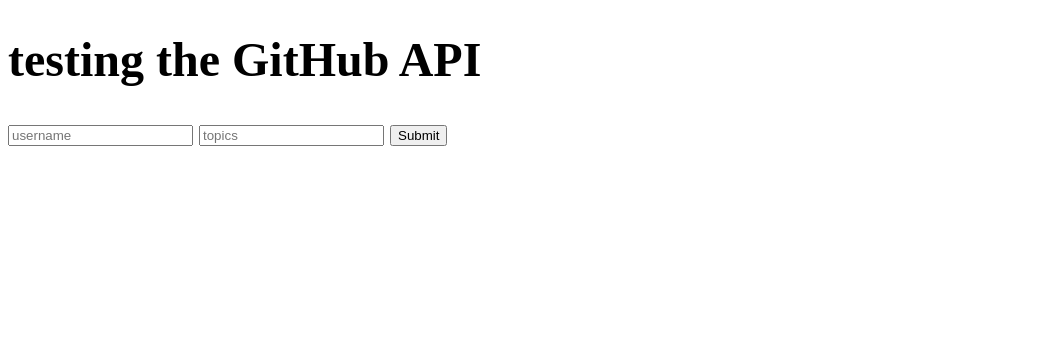
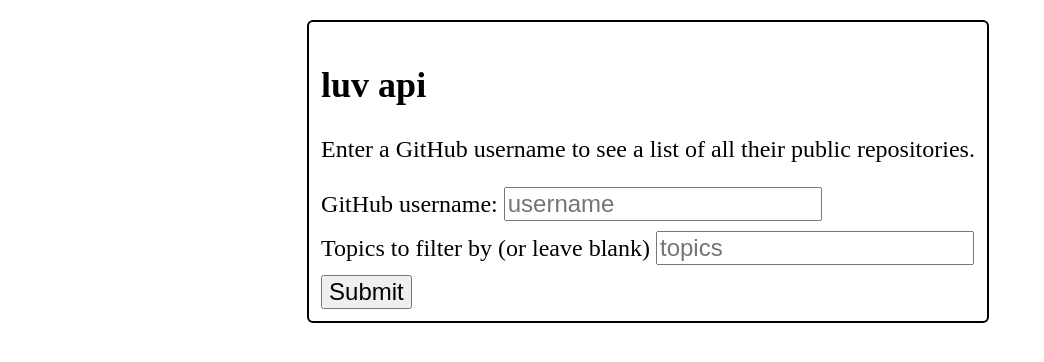
Before and after one commit to klalicki/sketch-github-api, a plain HTML site: page index.html in a window 1280 px wide. Shown: the whole page, without its empty margins (0-1044 px from the left). Drawn offline with Linux system fonts and the light colour scheme.

Commit message:
continuing to refine UI

```diff
--- a/index.html
+++ b/index.html
@@ -1,5 +1,6 @@
 <!DOCTYPE html>
 <html lang="en">
+
 <head>
   <meta charset="UTF-8" />
   <meta http-equiv="X-UA-Compatible" content="IE=edge" />
@@ -7,17 +8,33 @@
   <title>GitHub API test</title>
   <link rel="stylesheet" href="styles.css">
 </head>
+
 <body>
-    <h1>testing the GitHub API</h1>
-    <section class="inputs">
+  <main>
+    <section class="first-section">
+ <h1>luv api</h1>
+ <p>Enter a GitHub username to see a list of all their public repositories.</p>
+    <form onsubmit="" class="inputs">
+      <div>
+        <label for="username">GitHub username:</label>
         <input type="text" id="username" placeholder="username" />
+      </div>
+      <div>
+        <label for="topics">Topics to filter by (or leave blank)</label>
         <input type="text" id="topics" placeholder="topics" />
+      </div>
+
+
       <button id="submit">Submit</button>
+    </form>
     </section>
+
     <section class="sketch-list"></section>
 </body>
 
 </scripts>
 <script type="module" src="scripts.js">
 </script>
+</main>
+
 </html>
--- a/scripts.js
+++ b/scripts.js
@@ -8,8 +8,7 @@
   const repoList = octokit
     .request(`GET /users/${username}/repos`)
     .then((response) => {
-      console.log(response.data);
-      // filter by repos that include topic 'sketches'
+      // filter by repos that include the topic that was passed in as a parameter
       const targetRepos = response.data.filter((repo) => {
         if (!topicFilter) {
           return true;
@@ -36,24 +35,29 @@
         const description = document.createElement("p");
         description.innerText = repo.description;
         const repoLink = document.createElement("a");
+        const linkContainer = document.createElement("div");
         repoLink.innerText = "View Repo";
         repoLink.href = repo.html_url;
-        const sketchLink = document.createElement("a");
-        sketchLink.innerText = "View Sketch";
-        sketchLink.href = repo.homepage;
+        linkContainer.appendChild(repoLink);
+        if (repo.homepage) {
+          const sketchLink = document.createElement("a");
+          sketchLink.innerText = "View Sketch";
+          sketchLink.href = repo.homepage;
+          linkContainer.appendChild(sketchLink);
+        }
+
         newElem.appendChild(header);
         newElem.appendChild(description);
-        newElem.appendChild(repoLink);
-        if (repo.homepage) {
-          newElem.appendChild(sketchLink);
-        }
+        newElem.appendChild(linkContainer);
+
         sketchListElem.appendChild(newElem);
       });
     });
 };
 // getRepos("klalicki");
 
-const handleFormSubmit = () => {
+const handleFormSubmit = (e) => {
+  e.preventDefault();
   const username = document.querySelector("#username").value;
   const topicFilter = document.querySelector("#topics").value;
   console.log(username, topicFilter);
--- a/styles.css
+++ b/styles.css
@@ -1,5 +1,21 @@
 * {
   box-sizing: border-box;
+}
+body {
+  display: flex;
+  padding: 0.5rem;
+  width: 100vw;
+  min-height: 100vh;
+  flex-direction: column;
+  align-items: center;
+}
+main {
+  max-width: 900px;
+}
+.first-section {
+  padding: 0.5rem;
+  border: 2px solid black;
+  border-radius: 0.25rem;
 }
 :root {
   font-size: 150%;
@@ -12,11 +28,27 @@
 }
 .sketch-list article {
   border: 2px solid black;
-  border-radius: 5px;
+  border-radius: 0.25rem;
   flex-basis: 300px;
-  padding: 10px;
+  padding: 0.5rem;
 }
 .sketch-list a {
   padding: 5px;
   border: 1px solid blue;
 }
+input {
+  font-size: 1rem;
+}
+button {
+  font-size: 1rem;
+}
+.inputs {
+  display: flex;
+  gap: 10px;
+  flex-direction: column;
+  align-items: flex-start;
+}
+
+h3 {
+  margin-top: 0;
+}
```
Lines whose indentation alone changed are shown as unchanged.
